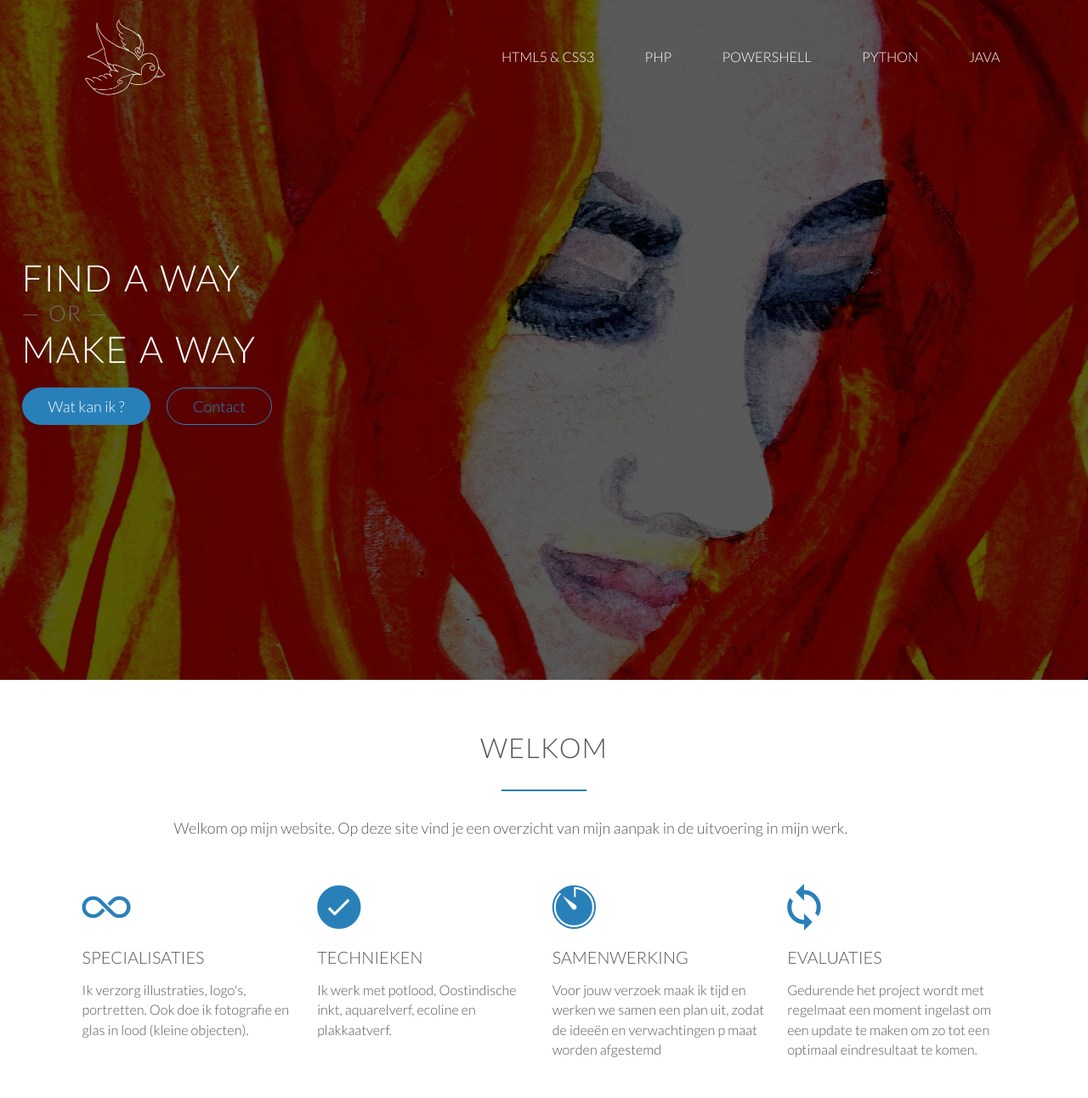
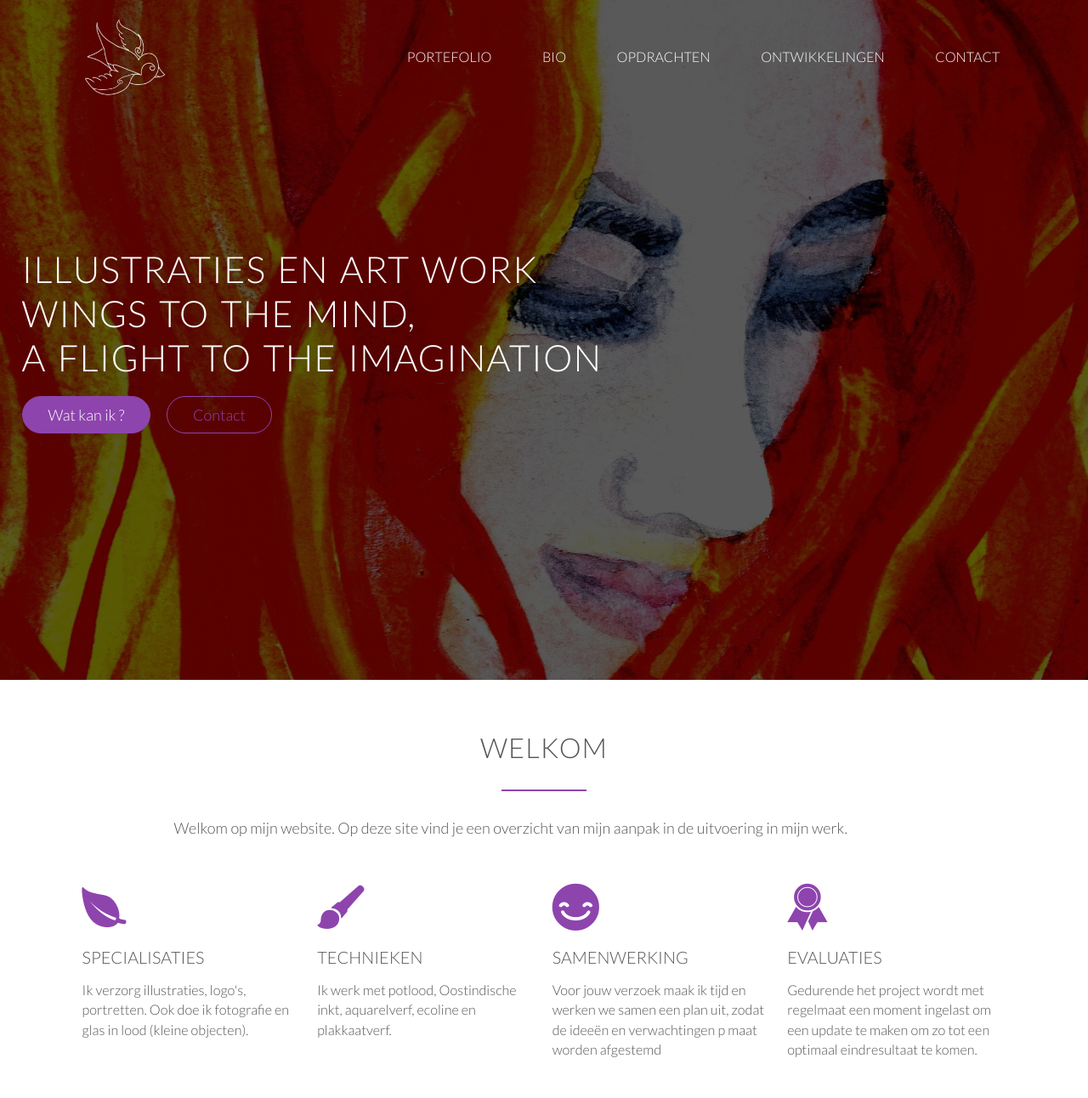
Before and after one commit to MikeWhitaker/irmaatema, a plain HTML site: page index.html in a window 1280 px wide. Shown: the top 1292 px of the page at 85% size. Drawn offline with nearby package versions, Linux system fonts and the light colour scheme; files whose address does not match are found by name.

Commit message:
link aangepast en saying

```diff
--- a/index.html
+++ b/index.html
@@ -22,17 +22,19 @@
 				<img src="resources/img/logo-white.png" alt="IrmaAtema Logo" class="logo">
 				<img src="resources/img/logo.png" alt="IrmaAtema Logo" class="logo-black">
 				<ul class="main-nav js--main-nav">
-					<li><a href="#html-css">HTML5 & CSS3</a></li>
-					<li><a href="#php-section">php</a></li>
-					<li><a href="#powershell">powershell</a></li>
-					<li><a href="#python">Python</a></li>
-					<li><a href="#java">java</a></li>
+					<li><a href="#html-css">PORTEFOLIO</a></li>
+					<li><a href="#php-section">BIO</a></li>
+					<li><a href="#powershell">OPDRACHTEN</a></li>
+					<li><a href="#python">ONTWIKKELINGEN</a></li>
+					<li><a href="#java">CONTACT</a></li>
 				</ul>
 				<a class="mobile-nav-icon"><i class="ion-navicon-round js--nav-icon"></i></a>
 			</div>
 		</nav>
 		<div class="hero-text-box">
-			<h1>find a way <div class="dash">&mdash; or &mdash;</div> make a way</h1>
+			<h1>Illustraties en Art work <br>
+				Wings to the Mind,<br>
+				a Flight to the Imagination</h1>
 			<a class="btn btn-full js--scroll-to-wat-kan-ik" href="#">Wat kan ik ?</a>
 			<script type="text/javascript">
   document.write("<a class=\"btn btn-ghost\" href=\"ma" + "ilto:" + new Array("gmail.com","whitaker.mj").reverse().join("@") + "\">" + "Contact" + "</" + "a>");
@@ -52,27 +54,27 @@
 		</div>
 		<div class="row js--wp1">
 			<div class="col span-1-of-4 box">
-				<i class="ion-ios-infinite icon-big"></i>
+				<i class="ion-leaf icon-big"></i>
 				<h3>Specialisaties</h3>
 				<p>
 					Ik verzorg illustraties, logo's, portretten. Ook doe ik fotografie en glas in lood (kleine objecten).
 				</p>
 			</div>
 			<div class="col span-1-of-4 box">
-				<i class="ion-ios-checkmark icon-small-outline icon-big"></i>
+				<i class="ion-paintbrush icon-small-outline icon-big"></i>
 				<h3>Technieken</h3>
 				<p>
 					Ik werk met potlood, Oostindische inkt, aquarelverf, ecoline en plakkaatverf.
 				</p>
 			</div>
 			<div class="col span-1-of-4 box">
-				<i class="ion-ios-timer icon-big"></i>
+				<i class="ion-happy icon-big"></i>
 				<h3>Samenwerking</h3>
 				<p>Voor jouw verzoek maak ik tijd en werken we samen een plan uit, zodat de ideeën en verwachtingen p maat worden afgestemd
 				</p>
 			</div>
 			<div class="col span-1-of-4 box">
-				<i class="ion-android-sync icon-big"></i>
+				<i class="ion-ribbon-b icon-big"></i>
 				<h3>Evaluaties</h3>
 				<p>	Gedurende het project wordt met regelmaat een moment ingelast om een update te maken om zo tot een optimaal eindresultaat te komen.
 				</p>
@@ -113,7 +115,7 @@
 		</div>
 		<div class="row">
 			<div class="col span-1-of-2 steps-box">
-				<img src="resources/img/Plaatje01.jpg" alt="html example" class="app-screen js--wp2">
+				<img src="resources/img/Plaatje01.jpg" alt="Portefolio" class="app-screen js--wp2">
 			</div>
 			<div class="col span-1-of-2 steps-box">
 				<div class="works-step">
@@ -134,7 +136,7 @@
 		</div>
 		<div class="row">
 			<div class="col span-1-of-2 steps-box">
-				<img src="resources/img/Plaatje02.jpg" alt="html example" class="app-screen js--wp1">
+				<img src="resources/img/Plaatje02.jpg" alt="bio" class="app-screen js--wp1">
 			</div>
 			<div class="col span-1-of-2 steps-box">
 				<div class="works-step">
@@ -161,7 +163,7 @@
 		</div>
 		<div class="row">
 			<div class="col span-1-of-2 steps-box">
-				<img src="resources/img/Plaatje03.jpg" alt="html example" class="app-screen js--wp4">
+				<img src="resources/img/Plaatje03.jpg" alt="verzoeken" class="app-screen js--wp4">
 			</div>
 			<div class="col span-1-of-2 steps-box">
 				<div class="works-step">
@@ -188,7 +190,7 @@
 		</div>
 		<div class="row">
 			<div class="col span-1-of-2 steps-box">
-				<img src="resources/img/javaExampleMW.png" alt="html example" class="app-screen js--wp2">
+				<img src="resources/img/Plaatje05.jpg" alt="ontwikkeling" class="app-screen js--wp2">
 			</div>
 			<div class="col span-1-of-2 steps-box">
 				<div class="works-step">
@@ -226,7 +228,10 @@
 			<div class="col span-1-of-2 steps-box">
 				<div class="works-step">
 
-						<p>	Email: <a href="irmaatema@outlook.nl">irmaatema(apestaartje)outlook(punt)nl</a> <br>
+						<p>
+							<script type="text/javascript">
+								document.write("Email: <a href=\"ma" + "ilto:" + new Array("outlook.com","irmaatema").reverse().join("@") + "\">" + "Contact" + "</" + "a> <br>");
+							</script>
 							Facebook: <a href="https://www.facebook.com/irma.atema">https://www.facebook.com/irma.atema</a><br>
 							Twitter: <a href="https://twitter.com/irmadolores7">https://twitter.com/irmadolores7</a><br>
 							Instagram: <a href="https://www.instagram.com/irma.do">https://www.instagram.com/irma.do</a><br>
--- a/resources/css/style.css
+++ b/resources/css/style.css
@@ -1,5 +1,6 @@
 /*
 Blue Color: #728b9a
+Amethyst: #9b59b6
 Blue Selected: #728b9a
 Maybe c1ccd3 is better.
 
@@ -104,7 +105,7 @@ h3 {
 h2:after {
 	display: block;
 	height: 2px;
-	background-color: #2980b9;
+	background-color: #8e44ad;
 	content: " ";
 	width: 100px;
 	margin: 0 auto;
@@ -131,13 +132,13 @@ h2:after {
 .icon-big {
 	font-size: 350%;
 	display: block;
-	color: #2980b9;
+	color: #8e44ad;
 	margin-bottom: 10px;
 }
 
 .icon-small {
 	display: inline-block;
-	color: #2980b9;
+	color: #8e44ad;
 	width: 30px;
 	text-align: center;
 	font-size: 120%;
@@ -156,9 +157,9 @@ h2:after {
 
 a:link,
 a:visited {
-	color: #2980b9;
+	color: #8e44ad;
 	text-decoration: none;
-	border-bottom: 1px solid #2980b9;
+	border-bottom: 1px solid #8e44ad;
 	-webkit-transition: border-bottom 0.2s, color 0.2s;
 	transition: border-bottom 0.2s, color 0.2s;
 }
@@ -182,7 +183,7 @@ input[type=submit]{
 	font-weight: 300;
 	text-decoration: none;
 	border-radius: 200px;
-	border: 1px solid #2980b9;
+	border: 1px solid #8e44ad;
 	color: #fff;
 	-webkit-transition: background-color 0.2s, border 0.2s, color 0.2s;
 	transition: background-color 0.2s, border 0.2s, color 0.2s;
@@ -191,31 +192,31 @@ input[type=submit]{
 .btn-full:link,
 .btn-full:visited,
 input[type=submit]{
-	background-color: #2980b9;
+	background-color: #8e44ad;
 	margin-right: 15px;
 }
 
 .btn-ghost:link,
 .btn-ghost:visited {
-	color: #2980b9;
+	color: #8e44ad;
 }
 
 .btn:hover,
 .btn:active,
 input[type=submit]:hover,
 input[type=submit]:active {
-	background-color: #728b9a;
+	background-color: #9b59b6;
 }
 
 .btn-full:hover,
 .btn-full:active
 {
-	border-color: #728b9a;
+	border-color: #9b59b6;
 }
 
 .btn-ghost:hover,
 .btn-ghost:active {
-	border-color: #728b9a;
+	border-color: #9b59b6;
 	color: #fff;
 }
 
@@ -299,7 +300,7 @@ header {
 
 .main-nav li a:hover,
 .main-nav li a:active {
-	border-bottom: 2px solid #2980b9
+	border-bottom: 2px solid #8e44ad
 }
 
 /* Sticky navigation */
@@ -452,8 +453,8 @@ header {
 }
 
 .works-step div {
-	color: #2980b9;
-	border: 2px solid #2980b9;
+	color: #8e44ad;
+	border: 2px solid #8e44ad;
 	display: inline-block;
 	border-radius: 50%;
 	height: 55px;
@@ -633,7 +634,7 @@ cite img {
 
 
 .plan-price {
-	color: #2980b9;
+	color: #8e44ad;
 	font-size: 300%;
 	margin-bottom: 10px;
 	font-weight: 300;
```
Also changed, not shown: resources/img/Plaatje05.jpg (added).
